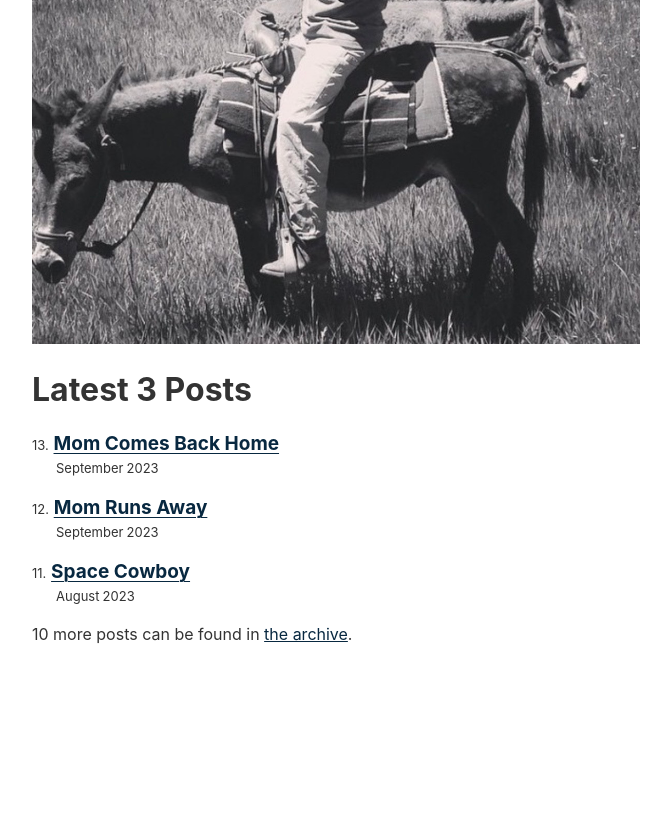
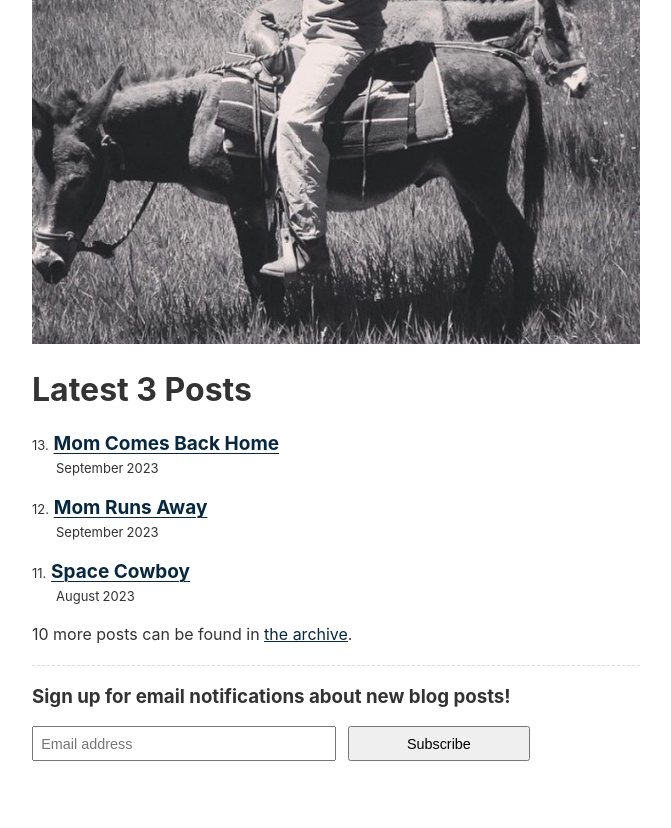
Before and after one commit to alecoad/author-jim-duke, an Eleventy site: page content/index.njk in a window 1280 px wide. Shown: the part 334-1162 px from the top of the page, without its empty margins (304-975 px from the left). Before the commit the page ends 996 px from the top, so only its background shows below. Built offline with nearby package versions, Linux system fonts and the light colour scheme; Eleventy itself is replaced by a stand-in of ours; files that its build step writes are made by us from their sources; files whose address does not match are found by name.

Commit message:
Add signup form with honeypot to home page

```diff
--- a/content/index.njk
+++ b/content/index.njk
@@ -20,6 +20,13 @@ numberOfLatestPostsToShow: 3
 <p>{{ morePosts }} more post{% if morePosts != 1 %}s{% endif %} can be found in <a href="/blog/">the archive</a>.</p>
 {% endif %}
 
+<h3 class="signup-header">Sign up for email notifications about new blog posts!</h3>
+<form name="contact" method="POST" netlify-honeypot="bot-field" data-netlify="true" class="signup-form">
+	<input name="bot-field" class="hidden-honeypot"/>
+	<input type="email" placeholder="Email address" name="email" class="email-input" required>
+	<button type="submit" class="submit-button">Subscribe</button>
+</form>
+
 {# List every content page in the project #}
 {#
 <ul>
--- a/public/css/index.css
+++ b/public/css/index.css
@@ -274,6 +274,34 @@ h2 + .header-anchor {
 	font-size: 1.5em;
 }
 
+/* Form styles */
+.signup-header {
+	border-top: 1px dashed var(--color-gray-20);
+	padding-top: 1em;
+}
+
+.hidden-honeypot {
+	display: none;
+}
+
+.signup-form {
+	padding-bottom: 4em;
+}
+
+.email-input, .submit-button {
+	font-size: 0.9em;
+	padding: 0.5em;
+}
+
+.email-input {
+	width: 50%;
+	margin-right: 0.5em;
+}
+
+.submit-button {
+	min-width: 30%;
+}
+
 /* Poem styles */
 .poem-title, .poem {
 	text-align: center;
```
